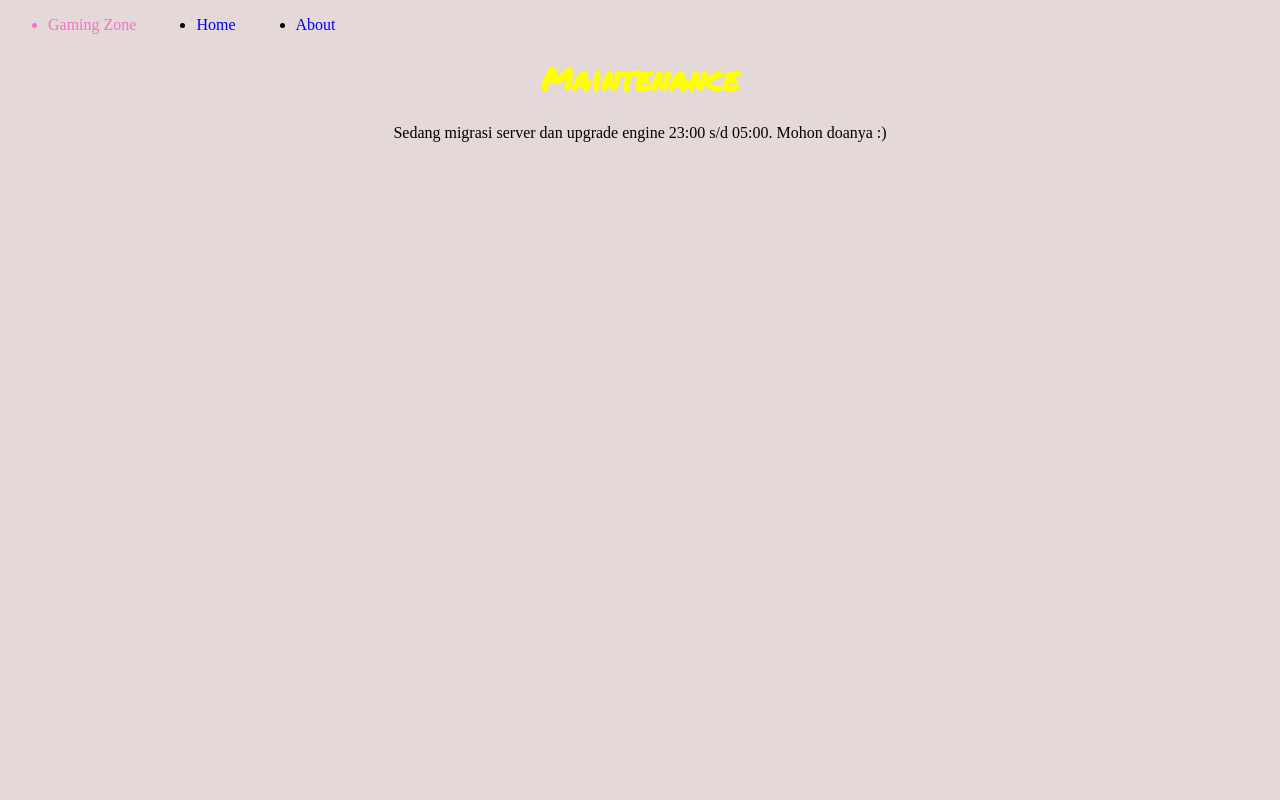
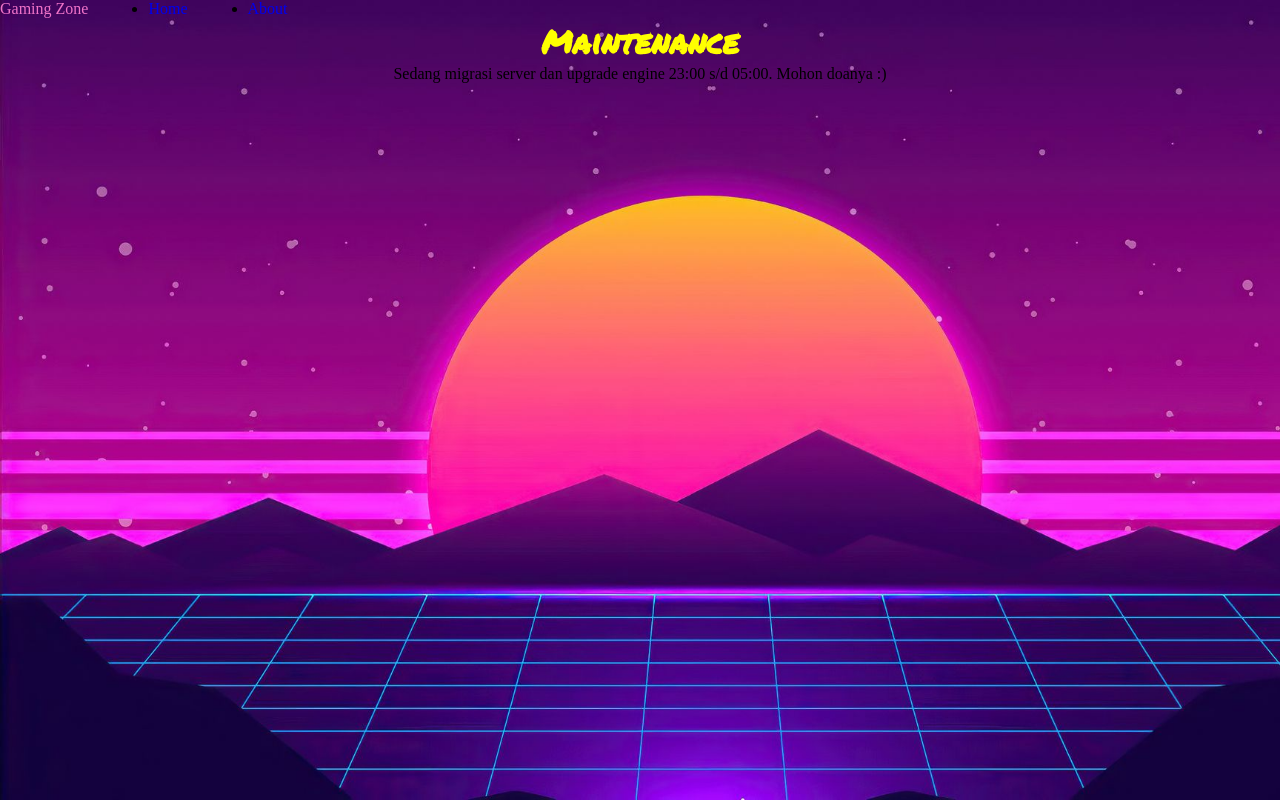
Before and after one commit to AbhijeetDhekane/GameingZone, a plain HTML site: page pacman.html in a window 1280 px wide. Drawn offline with nearby package versions, Linux system fonts and the light colour scheme.

Commit message:
pac man changes

```diff
--- a/pacman.html
+++ b/pacman.html
@@ -4,9 +4,17 @@
 	<title>Gaming Zone</title>
 	<link rel="stylesheet" type="text/css" href="https://fonts.googleapis.com/css?family=Permanent+Marker">
 	<style type="text/css">
-		body {
-			background-color: rgb(228, 216, 216);
-		}
+		*{
+            margin: 0;
+            padding: 0;
+          }
+          html{
+            background-image: url("background.jpg");
+            background-size: cover;
+
+            background-repeat: no-repeat;
+            height: 100vh;
+          }
 
 		#pacman {
 			height: 470px;
--- a/snake.css
+++ b/snake.css
@@ -1,14 +1,6 @@
-*{
-    margin: 0;
-    padding: 0;
-  }
-  html{
-    background-image: url("background.jpg");
-    background-size: cover;
-
-    background-repeat: no-repeat;
-    height: 100vh;
-  }
+body{
+    background: linear-gradient(300deg,  #03001e 0%,#7303c0 0%,#82e5cc 70%, #fdeff9 100%);
+}
 .container{
     justify-content: center;
     text-align: center;
```
